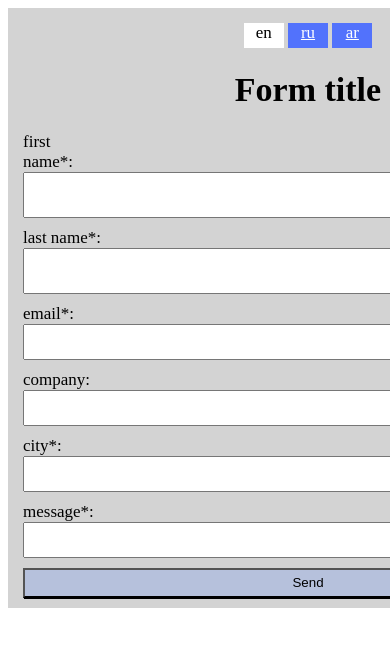
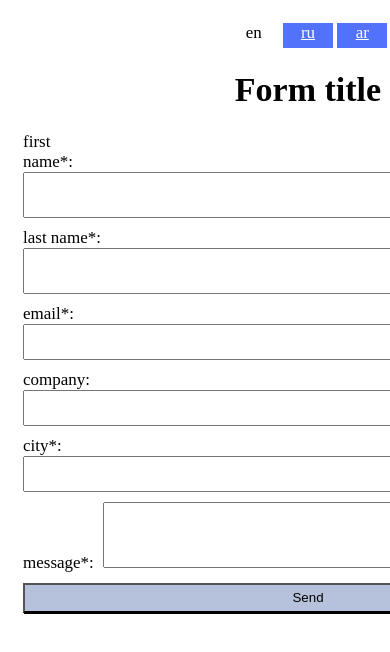
Before and after one commit to DenisAntonov33/html-form, a website: page src/index.html in a window 390 px wide. Shown: the top 652 px of the page. Drawn offline with nearby package versions, Linux system fonts and the light colour scheme; files that its build step writes are made by us from their sources.

Commit message:
added textarea

```diff
--- a/src/index.html
+++ b/src/index.html
@@ -24,10 +24,12 @@
 		<form class="form">
 			<div class="field field_half-width"><label for="">first name*:</label><input type="text"></div>
 			<div class="field field_half-width"><label for="">last name*:</label><input type="text"></div>
-			<div class="field field_full-width"><label for="">email*:</label><input type="text"></label></div>
-			<div class="field field_full-width"><label for="">company:</label><input type="text"></label></div>
-			<div class="field field_full-width"><label for="">city*:</label><input type="text"></label></div>
-			<div class="field field_full-width"><label for="">message*:</label><input type="text"></label></div>
+			<div class="field field_full-width"><label for="">email*:</label><input type="text"></div>
+			<div class="field field_full-width"><label for="">company:</label><input type="text"></div>
+			<div class="field field_full-width"><label for="">city*:</label><input type="text"></div>
+			<div class="field field_full-width">
+				<label for="">message*:</label><textarea type="text" rows="4"></textarea>
+			</div>
 			<button class="form__btn btn btn_full-screen btn_small-screen" type="submit">Send</button>
 		</form>
 	</div>
--- a/src/styles/media.scss
+++ b/src/styles/media.scss
@@ -20,7 +20,7 @@
 			height: 25px;
 			text-align: center;
 			text-decoration: underline;
-			width: 40px;
+			width: 50px;
 
 
 		}
--- a/src/styles/style.scss
+++ b/src/styles/style.scss
@@ -5,7 +5,6 @@ body {
 }
 
 .container {
-	background-color: lightgrey;
 	display: flex;
 	flex-direction: column;
 	align-items: center;
@@ -38,7 +37,8 @@ body {
 .field {
 	margin-bottom: 10px;
 	label,
-	input {
+	input,
+	textarea {
 		display: inline-block;
 	}
 
@@ -69,6 +69,11 @@ body {
 			height: 30px;
 			width: 85%;
 		}
+
+		textarea {
+			box-sizing: border-box;
+			width: 488.5px;
+		}
 	}
 }
 
```
